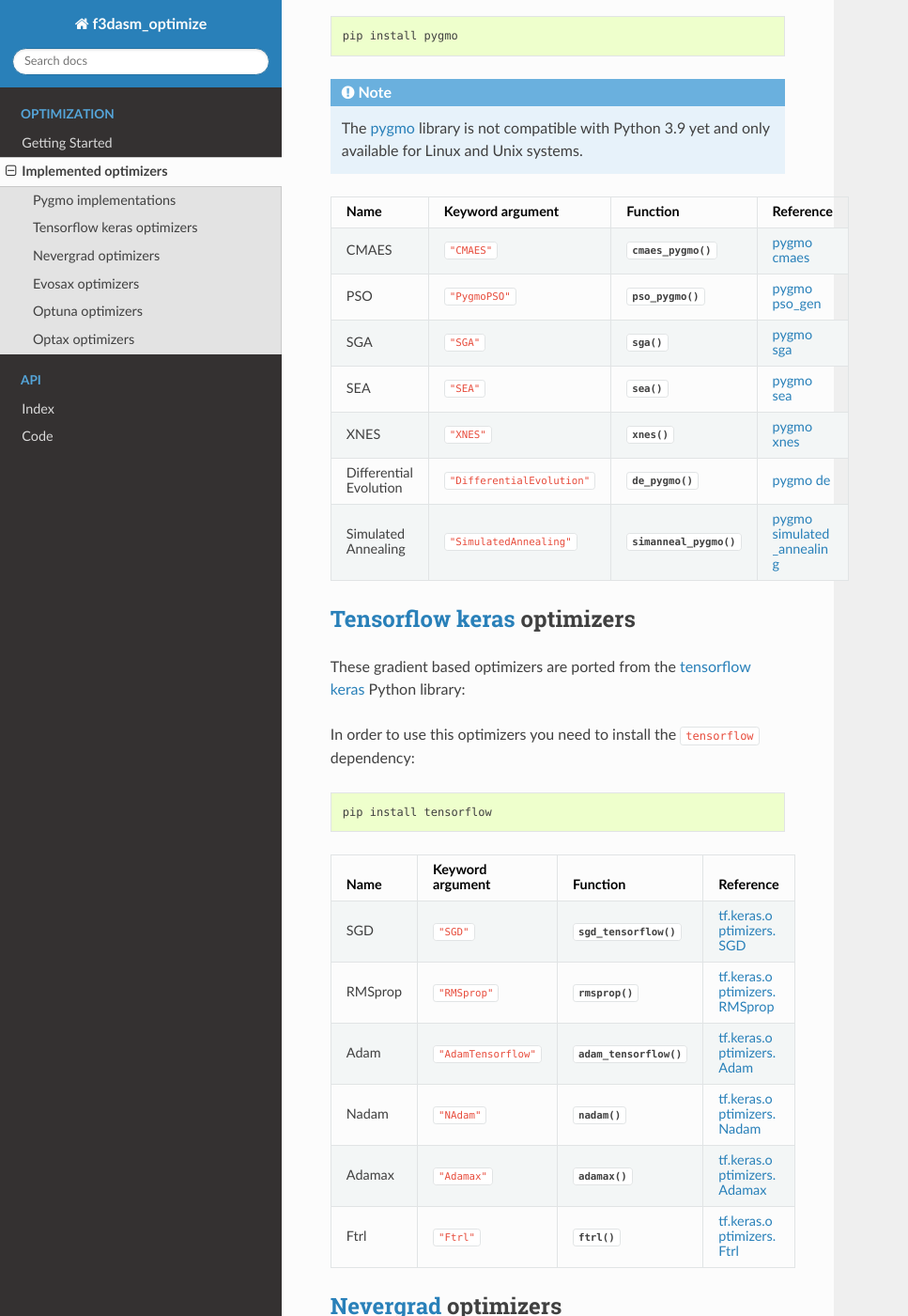
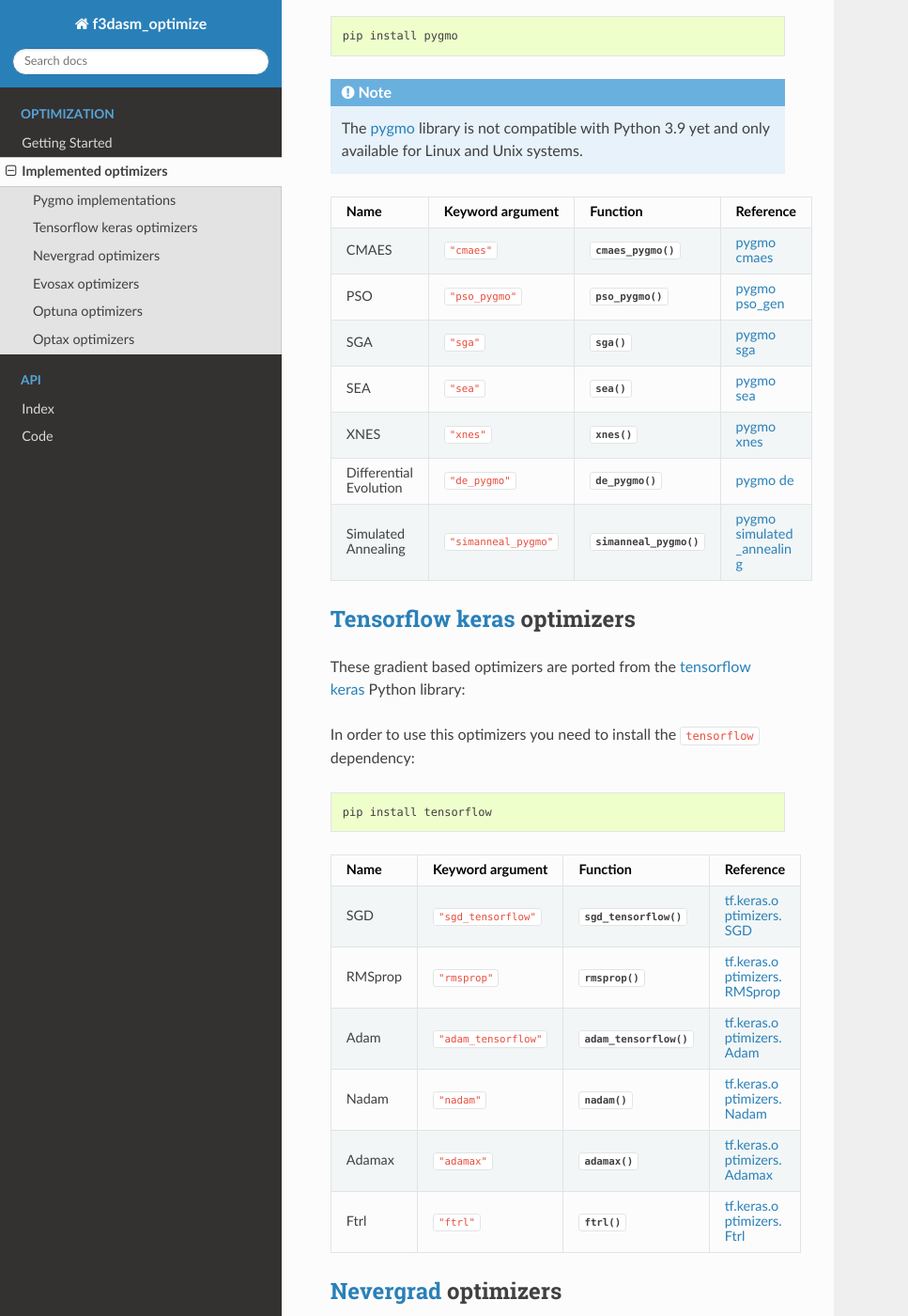
Before and after one commit to bessagroup/f3dasm_optimize, a Sphinx documentation site: the page built from docs/source/rst_doc_files/optimizers.rst, in a window 1280 px wide and 1400 px high, scrolled down 416 px. Shown: the whole window at 94% size, without its empty margins (0-967 px from the left). Built offline with Sphinx 7.4.7 and the Read the Docs theme 3.1.0, drawn with Linux system fonts in a browser that asks for light colours; some of the changed text lies outside the part shown.

Commit message:
update keyword argument names documentation

```diff
--- a/docs/source/rst_doc_files/optimizers.rst
+++ b/docs/source/rst_doc_files/optimizers.rst
@@ -27,13 +27,13 @@ In order to use this optimizers you need to install the :code:`pygmo` dependency
 ======================== ========================================================================== ================================================== =======================================================================================================
 Name                     Keyword argument                                                           Function                                           Reference
 ======================== ========================================================================== ================================================== =======================================================================================================
-CMAES                    ``"CMAES"``                                                                :func:`~f3dasm_optimize.cmaes_pygmo`               `pygmo cmaes <https://esa.github.io/pygmo2/algorithms.html#pygmo.cmaes>`_
-PSO                      ``"PygmoPSO"``                                                             :func:`~f3dasm_optimize.pso_pygmo`                 `pygmo pso_gen <https://esa.github.io/pygmo2/algorithms.html#pygmo.pso_gen>`_
-SGA                      ``"SGA"``                                                                  :func:`~f3dasm_optimize.sga`                       `pygmo sga <https://esa.github.io/pygmo2/algorithms.html#pygmo.sga>`_
-SEA                      ``"SEA"``                                                                  :func:`~f3dasm_optimize.sea`                       `pygmo sea <https://esa.github.io/pygmo2/algorithms.html#pygmo.sea>`_
-XNES                     ``"XNES"``                                                                 :func:`~f3dasm_optimize.xnes`                      `pygmo xnes <https://esa.github.io/pygmo2/algorithms.html#pygmo.xnes>`_
-Differential Evolution   ``"DifferentialEvolution"``                                                :func:`~f3dasm_optimize.de_pygmo`                  `pygmo de <https://esa.github.io/pygmo2/algorithms.html#pygmo.de>`_
-Simulated Annealing      ``"SimulatedAnnealing"``                                                   :func:`~f3dasm_optimize.simanneal_pygmo`           `pygmo simulated_annealing <https://esa.github.io/pygmo2/algorithms.html#pygmo.simulated_annealing>`_
+CMAES                    ``"cmaes"``                                                                :func:`~f3dasm_optimize.cmaes_pygmo`               `pygmo cmaes <https://esa.github.io/pygmo2/algorithms.html#pygmo.cmaes>`_
+PSO                      ``"pso_pygmo"``                                                            :func:`~f3dasm_optimize.pso_pygmo`                 `pygmo pso_gen <https://esa.github.io/pygmo2/algorithms.html#pygmo.pso_gen>`_
+SGA                      ``"sga"``                                                                  :func:`~f3dasm_optimize.sga`                       `pygmo sga <https://esa.github.io/pygmo2/algorithms.html#pygmo.sga>`_
+SEA                      ``"sea"``                                                                  :func:`~f3dasm_optimize.sea`                       `pygmo sea <https://esa.github.io/pygmo2/algorithms.html#pygmo.sea>`_
+XNES                     ``"xnes"``                                                                 :func:`~f3dasm_optimize.xnes`                      `pygmo xnes <https://esa.github.io/pygmo2/algorithms.html#pygmo.xnes>`_
+Differential Evolution   ``"de_pygmo"``                                                             :func:`~f3dasm_optimize.de_pygmo`                  `pygmo de <https://esa.github.io/pygmo2/algorithms.html#pygmo.de>`_
+Simulated Annealing      ``"simanneal_pygmo"``                                                      :func:`~f3dasm_optimize.simanneal_pygmo`           `pygmo simulated_annealing <https://esa.github.io/pygmo2/algorithms.html#pygmo.simulated_annealing>`_
 ======================== ========================================================================== ================================================== =======================================================================================================
 
 
@@ -52,12 +52,12 @@ In order to use this optimizers you need to install the :code:`tensorflow` depen
 ======================== ====================================================================== ============================================ =====================================================================================================
 Name                     Keyword argument                                                       Function                                     Reference
 ======================== ====================================================================== ============================================ =====================================================================================================
-SGD                      ``"SGD"``                                                              :func:`~f3dasm_optimize.sgd_tensorflow`      `tf.keras.optimizers.SGD <https://www.tensorflow.org/api_docs/python/tf/keras/optimizers/SGD>`_
-RMSprop                  ``"RMSprop"``                                                          :func:`~f3dasm_optimize.rmsprop`             `tf.keras.optimizers.RMSprop <https://www.tensorflow.org/api_docs/python/tf/keras/optimizers/RMSprop>`_
-Adam                     ``"AdamTensorflow"``                                                   :func:`~f3dasm_optimize.adam_tensorflow`     `tf.keras.optimizers.Adam <https://www.tensorflow.org/api_docs/python/tf/keras/optimizers/Adam>`_
-Nadam                    ``"NAdam"``                                                            :func:`~f3dasm_optimize.nadam`               `tf.keras.optimizers.Nadam <https://www.tensorflow.org/api_docs/python/tf/keras/optimizers/Nadam>`_
-Adamax                   ``"Adamax"``                                                           :func:`~f3dasm_optimize.adamax`              `tf.keras.optimizers.Adamax <https://www.tensorflow.org/api_docs/python/tf/keras/optimizers/Adamax>`_
-Ftrl                     ``"Ftrl"``                                                             :func:`~f3dasm_optimize.ftrl`                `tf.keras.optimizers.Ftrl <https://www.tensorflow.org/api_docs/python/tf/keras/optimizers/Ftrl>`_
+SGD                      ``"sgd_tensorflow"``                                                   :func:`~f3dasm_optimize.sgd_tensorflow`      `tf.keras.optimizers.SGD <https://www.tensorflow.org/api_docs/python/tf/keras/optimizers/SGD>`_
+RMSprop                  ``"rmsprop"``                                                          :func:`~f3dasm_optimize.rmsprop`             `tf.keras.optimizers.RMSprop <https://www.tensorflow.org/api_docs/python/tf/keras/optimizers/RMSprop>`_
+Adam                     ``"adam_tensorflow"``                                                  :func:`~f3dasm_optimize.adam_tensorflow`     `tf.keras.optimizers.Adam <https://www.tensorflow.org/api_docs/python/tf/keras/optimizers/Adam>`_
+Nadam                    ``"nadam"``                                                            :func:`~f3dasm_optimize.nadam`               `tf.keras.optimizers.Nadam <https://www.tensorflow.org/api_docs/python/tf/keras/optimizers/Nadam>`_
+Adamax                   ``"adamax"``                                                           :func:`~f3dasm_optimize.adamax`              `tf.keras.optimizers.Adamax <https://www.tensorflow.org/api_docs/python/tf/keras/optimizers/Adamax>`_
+Ftrl                     ``"ftrl"``                                                             :func:`~f3dasm_optimize.ftrl`                `tf.keras.optimizers.Ftrl <https://www.tensorflow.org/api_docs/python/tf/keras/optimizers/Ftrl>`_
 ======================== ====================================================================== ============================================ =====================================================================================================
 
 
@@ -77,8 +77,8 @@ In order to use this optimizers you need to install the :code:`nevergrad` depend
 ======================== ============================================================================================ ============================================= =============================================================================================================================================================
 Name                     Keyword argument                                                                             Function                                      Reference
 ======================== ============================================================================================ ============================================= =============================================================================================================================================================
-Differential Evolution   ``"NevergradDE"``                                                                            :func:`~f3dasm_optimize.de_nevergrad`         `nevergrad.optimizers.DifferentialEvolution <https://facebookresearch.github.io/nevergrad/optimizers_ref.html#nevergrad.families.DifferentialEvolution>`_
-PSO                      ``"PSO"``                                                                                    :func:`~f3dasm_optimize.pso_nevergrad`        `nevergrad.optimizers.ConfPSO <https://facebookresearch.github.io/nevergrad/optimizers_ref.html#nevergrad.families.ConfPSO>`_
+Differential Evolution   ``"de_nevergrad"``                                                                           :func:`~f3dasm_optimize.de_nevergrad`         `nevergrad.optimizers.DifferentialEvolution <https://facebookresearch.github.io/nevergrad/optimizers_ref.html#nevergrad.families.DifferentialEvolution>`_
+PSO                      ``"pso_nevergrad"``                                                                          :func:`~f3dasm_optimize.pso_nevergrad`        `nevergrad.optimizers.ConfPSO <https://facebookresearch.github.io/nevergrad/optimizers_ref.html#nevergrad.families.ConfPSO>`_
 ======================== ============================================================================================ ============================================= =============================================================================================================================================================
 
 
@@ -100,10 +100,10 @@ In order to use this optimizers you need to install the :code:`evosax` dependenc
 ======================== ============================================================================================ ============================================= =============================================================================================================================================================
 Name                     Keyword argument                                                                             Function                                      Reference
 ======================== ============================================================================================ ============================================= =============================================================================================================================================================
-CMAES                    ``"EvoSaxCMAES"``                                                                            :func:`~f3dasm_optimize.cmaes`                `evosax.strategies.cma_es <https://github.com/RobertTLange/evosax/blob/main/evosax/strategies/cma_es.py>`_
-PSO                      ``"EvoSaxPSO"``                                                                              :func:`~f3dasm_optimize.pso`                  `evosax.strategies.pso <https://github.com/RobertTLange/evosax/blob/main/evosax/strategies/pso.py>`_
-Simulated Annealing      ``"EvoSaxSimAnneal"``                                                                        :func:`~f3dasm_optimize.simanneal`            `evosax.strategies.sim_anneal <https://github.com/RobertTLange/evosax/blob/main/evosax/strategies/sim_anneal.py>`_
-Differential Evolution   ``"EvoSaxDE"``                                                                               :func:`~f3dasm_optimize.de`                   `evosax.strategies.de <https://github.com/RobertTLange/evosax/blob/main/evosax/strategies/de.py>`_
+CMAES                    ``"cmaes"``                                                                                  :func:`~f3dasm_optimize.cmaes`                `evosax.strategies.cma_es <https://github.com/RobertTLange/evosax/blob/main/evosax/strategies/cma_es.py>`_
+PSO                      ``"pso"``                                                                                    :func:`~f3dasm_optimize.pso`                  `evosax.strategies.pso <https://github.com/RobertTLange/evosax/blob/main/evosax/strategies/pso.py>`_
+Simulated Annealing      ``"simanneal"``                                                                              :func:`~f3dasm_optimize.simanneal`            `evosax.strategies.sim_anneal <https://github.com/RobertTLange/evosax/blob/main/evosax/strategies/sim_anneal.py>`_
+Differential Evolution   ``"de"``                                                                                     :func:`~f3dasm_optimize.de`                   `evosax.strategies.de <https://github.com/RobertTLange/evosax/blob/main/evosax/strategies/de.py>`_
 ======================== ============================================================================================ ============================================= =============================================================================================================================================================
 
 
```
Also changed, not shown: other parts of docs/source/rst_doc_files/optimizers.rst (+3 -3 lines).
